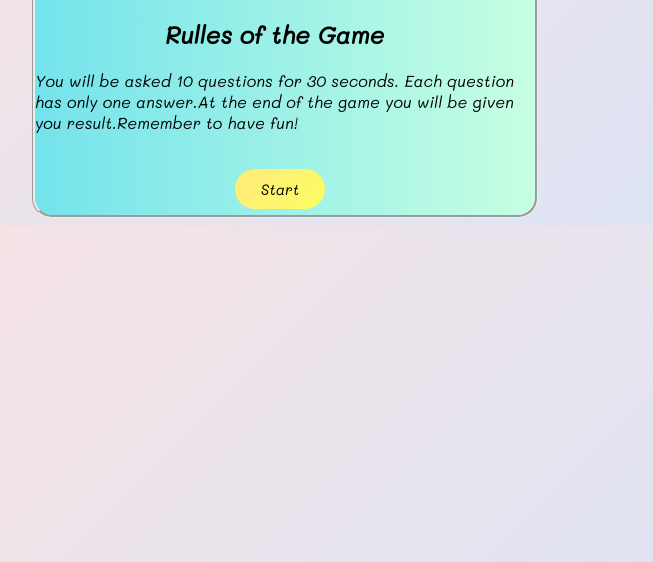
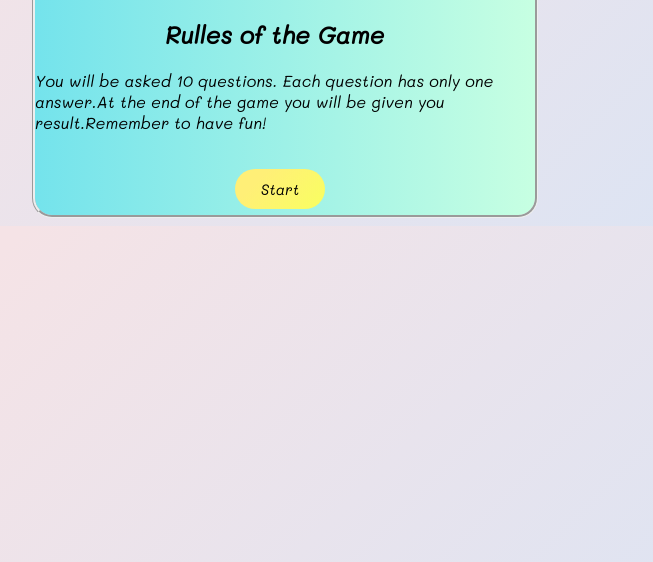
Before and after one commit to Yasmen-K/History-Quiz, a website: page index.html in a window 1280 px wide. Shown: the part 238-800 px from the top of the page, without its empty margins (426-1079 px from the left). Drawn offline with nearby package versions, Linux system fonts and the light colour scheme.

Commit message:
Update index.html

```diff
--- a/index.html
+++ b/index.html
@@ -19,7 +19,7 @@
     <div class="welcome-div">
         <h1>Welcome to Quiz Through Time</h1>
         <h2>Rulles of the Game</h2>
-        <p>You will be asked 10 questions for 30 seconds.
+        <p>You will be asked 10 questions.
             Each question has only one answer.At the end of the game you will be given you result.Remember to have fun!</p>
         <button id="start-button">Start</button>
     </div>
```
